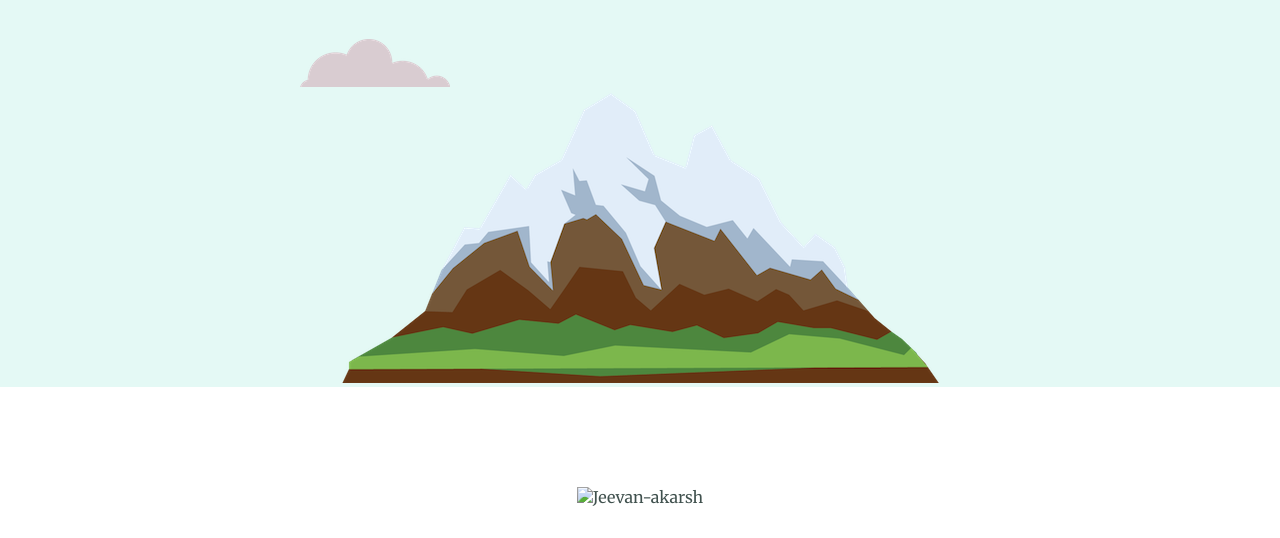
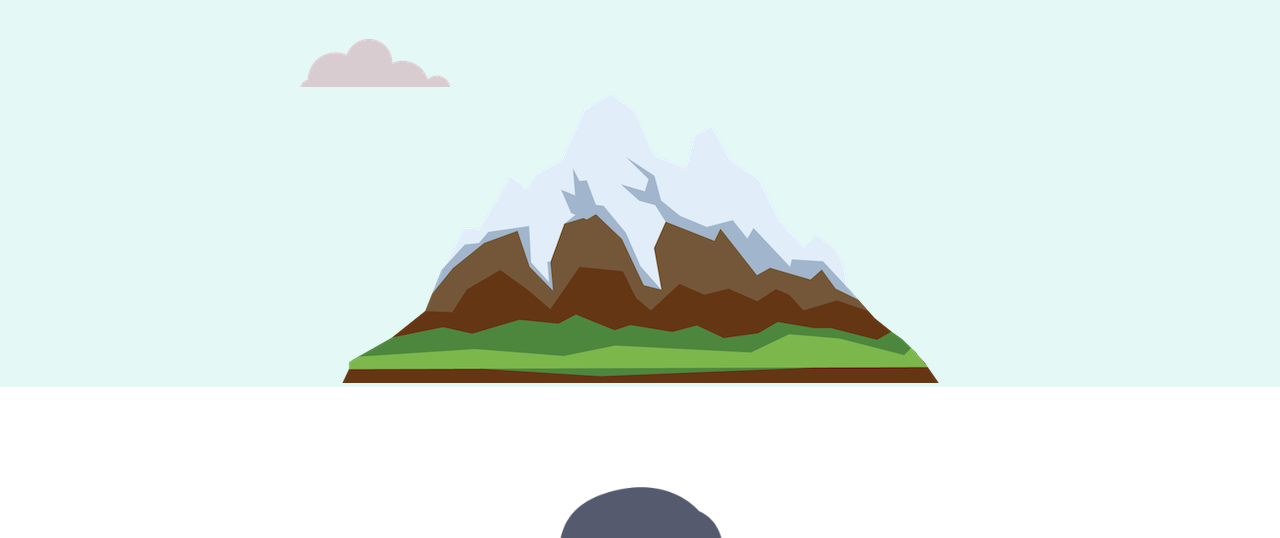
Before and after one commit to JeevanAkarsh/My-site, a plain HTML site: page index.html in a window 1280 px wide. Shown: the part 386-924 px from the top of the page. Drawn offline with Linux system fonts and the light colour scheme; the site is published under a folder, as on GitHub Pages, so addresses that start at the root find nothing.

Commit message:
Updated Profile pic

```diff
--- a/index.html
+++ b/index.html
@@ -19,7 +19,7 @@
     </div>
     <div class="middle-container">
       <div class="profile">
-        <img class="profile-pic" src="/images/Temp-DP.png" alt="Jeevan-akarsh">
+        <img class="profile-pic" src="images/Temp-DP.png" alt="Jeevan-akarsh">
         <h2>Hello</h2>
         <p class="intro"  >Hi I'm Jeevan I design and build user interfaces.</p>
       </div>
```
